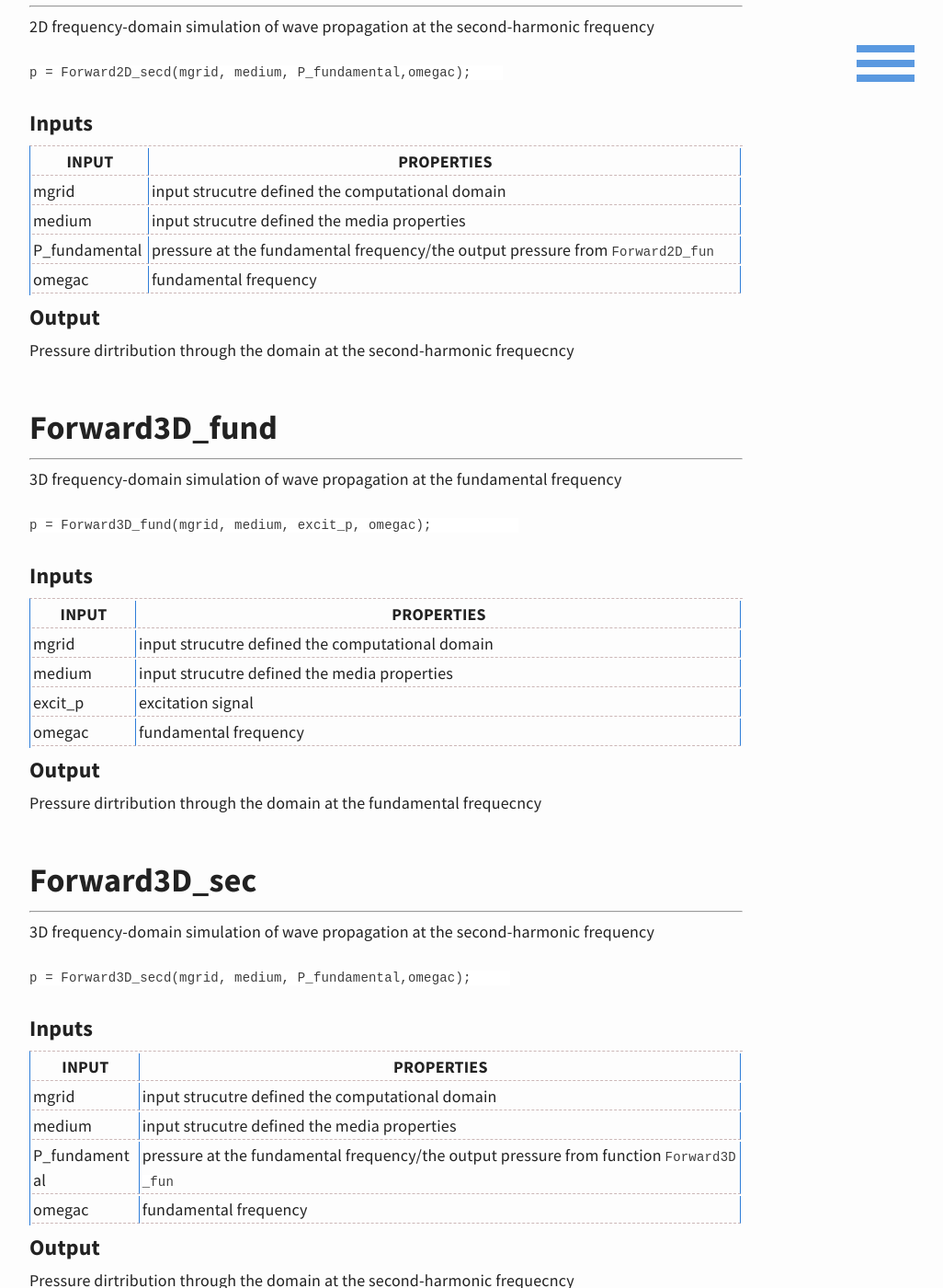
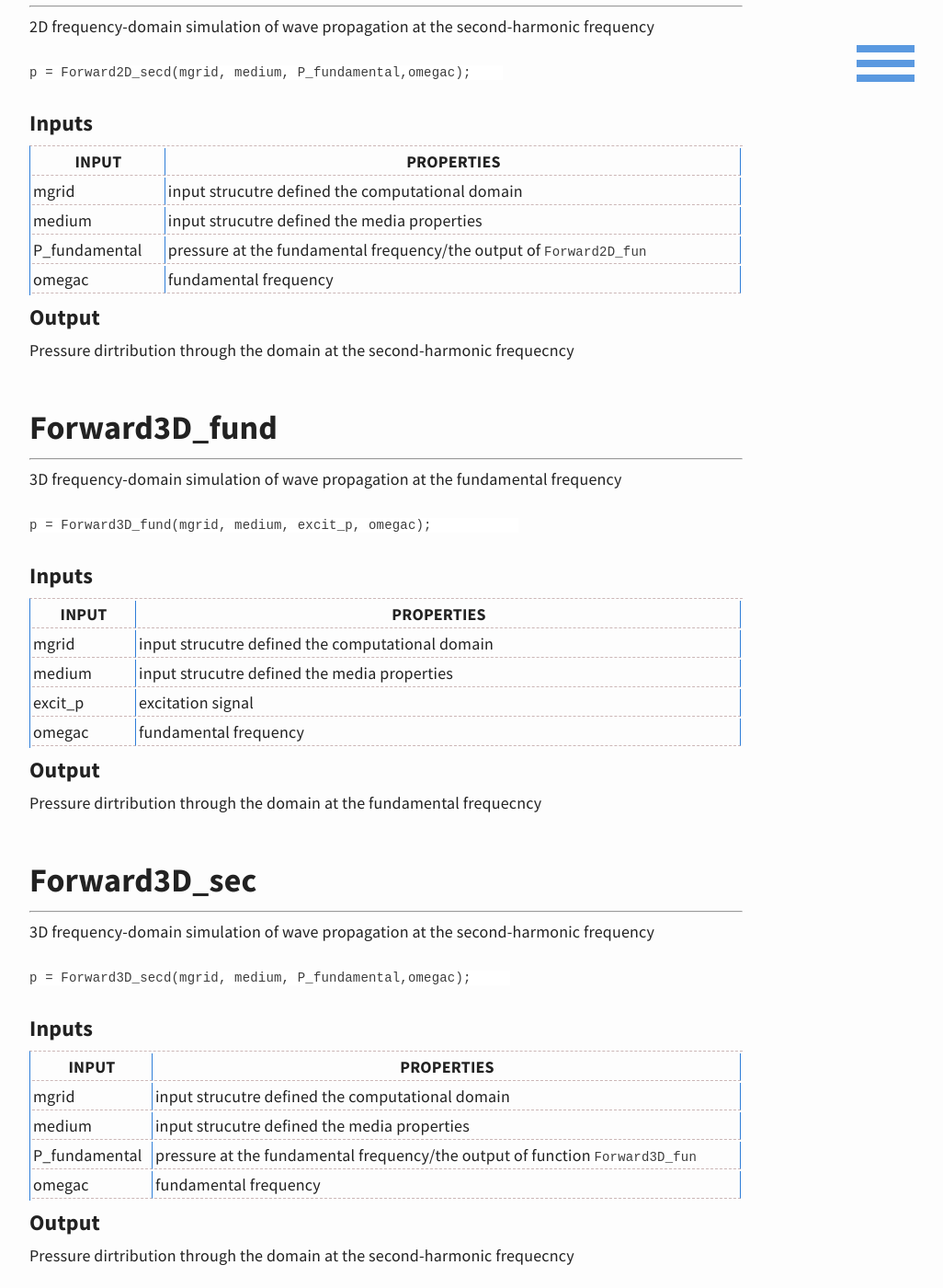
Before and after one commit to m-SOUND/mSOUND, a Jekyll site: the page built from functions.md, in a window 1280 px wide and 1400 px high, scrolled down 3361 px. Shown: the whole window at 92% size, without its empty margins (220-1246 px from the left). Built offline with Jekyll 4.4.1, drawn with Linux system fonts in a browser that asks for light colours.

Commit message:
Update functions.md

````diff
--- a/functions.md
+++ b/functions.md
@@ -138,7 +138,7 @@ INPUT | PROPERTIES
 ------------ | -------------
 mgrid          |input strucutre defined the computational domain
 medium         |input strucutre defined the media properties
-P_fundamental  |pressure at the fundamental frequency/the output pressure from ```Forward2D_fun```
+P_fundamental  |pressure at the fundamental frequency/the output of ```Forward2D_fun```
 omegac         |fundamental frequency
 
 ### Output
@@ -176,7 +176,7 @@ INPUT | PROPERTIES
 ------------ | -------------
 mgrid          |input strucutre defined the computational domain
 medium         |input strucutre defined the media properties
-P_fundamental  |pressure at the fundamental frequency/the output pressure from function ```Forward3D_fun```
+P_fundamental  |pressure at the fundamental frequency/the output of function ```Forward3D_fun```
 omegac         |fundamental frequency
 
 ### Output
````
